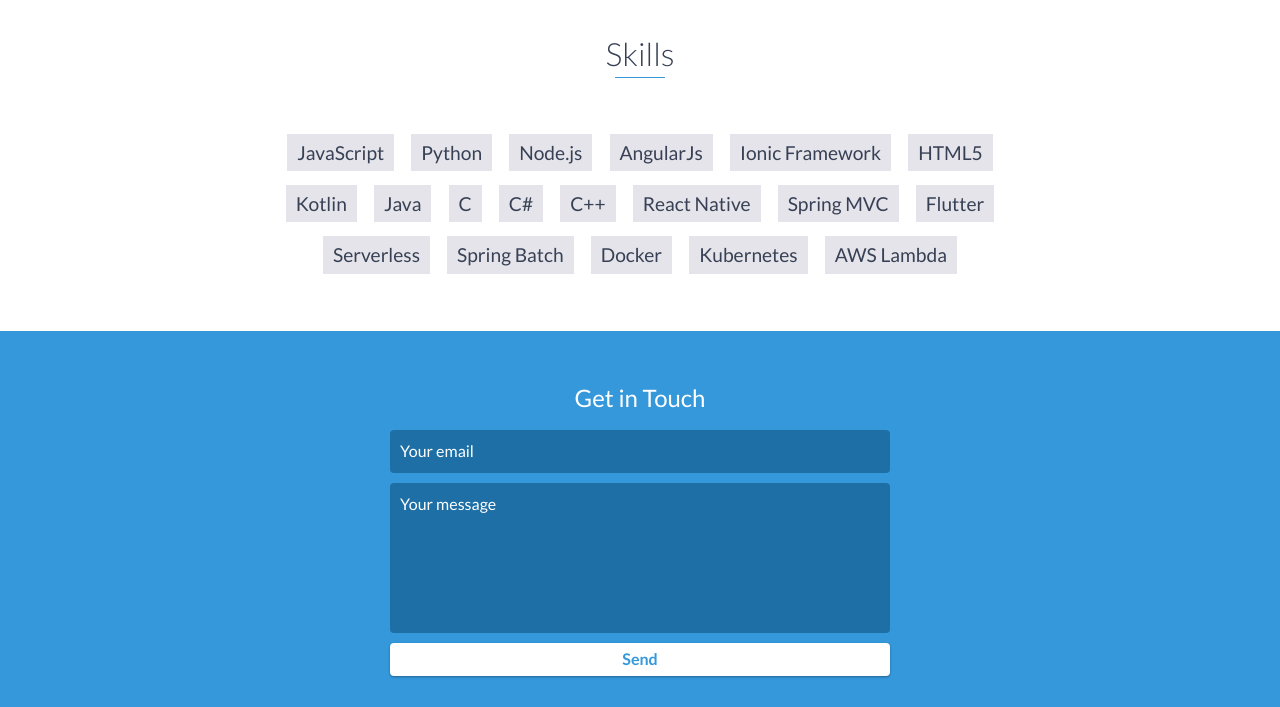
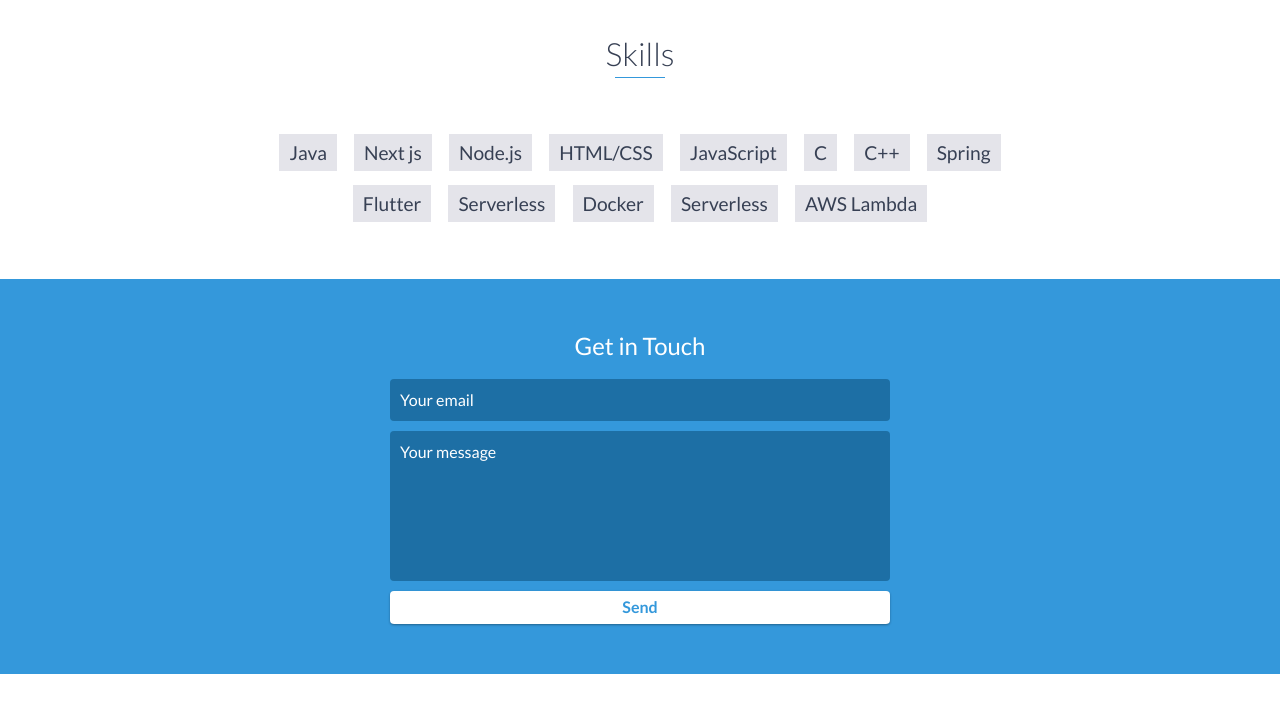
Before and after one commit to Turing551/Turing551.github.io, a website: page index.html in a window 1280 px wide. Shown: the part 2680-3387 px from the top of the page. Drawn offline with nearby package versions, Linux system fonts and the light colour scheme.

Commit message:
update skills

```diff
--- a/index.html
+++ b/index.html
@@ -172,24 +172,18 @@
     <div id="skills">
         <h2 class="heading">Skills</h2>
         <ul>
+            <li>Java</li>
+            <li>Next js</li>
+            <li>Node.js</li>
+            <li>HTML/CSS</li>
             <li>JavaScript</li>
-            <li>Python</li>
-            <li>Node.js</li>
-            <li>AngularJs</li>
-            <li>Ionic Framework</li>
-            <li>HTML5</li>
-            <li>Kotlin</li>
-            <li>Java</li>
             <li>C</li>
-            <li>C#</li>
             <li>C++</li>
-	    <li>React Native</li>
-	    <li>Spring MVC</li>
+	    <li>Spring</li>
 	    <li>Flutter</li>
 	    <li>Serverless</li>
-	    <li>Spring Batch</li>
 	    <li>Docker</li>
-	    <li>Kubernetes</li>
+	    <li>Serverless</li>
 	    <li>AWS Lambda</li>
         </ul>
     </div>
```
